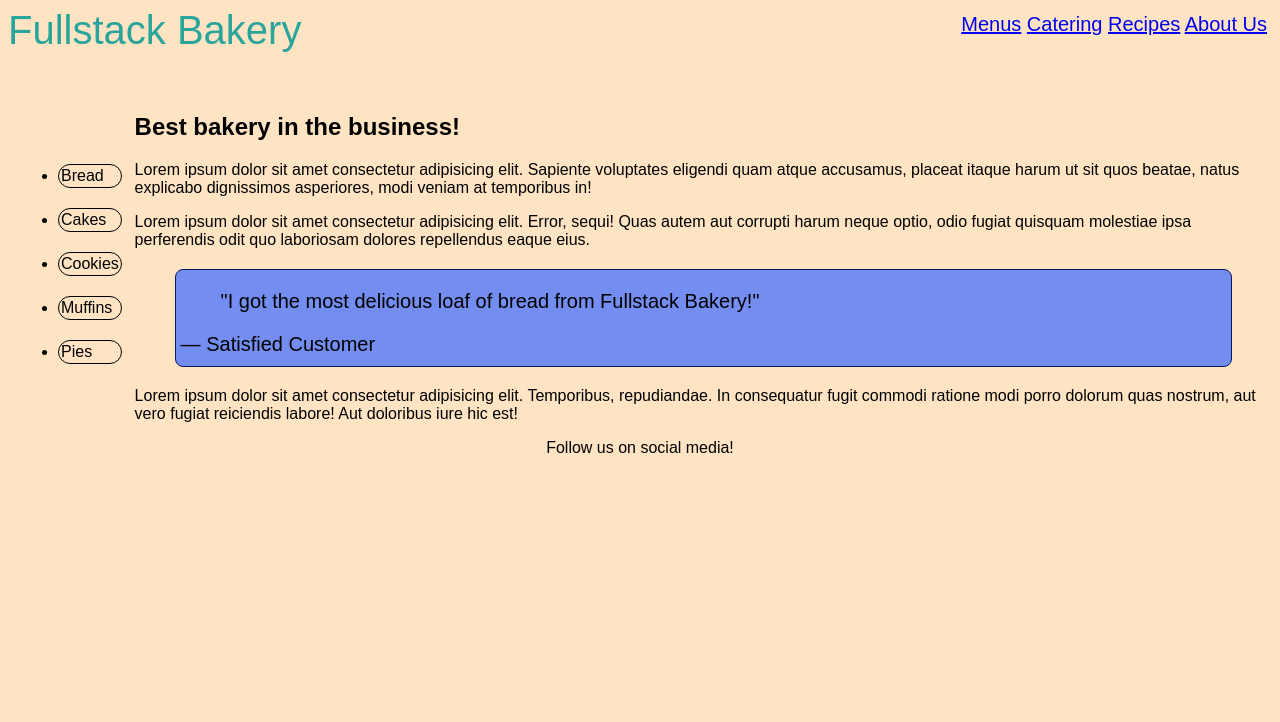
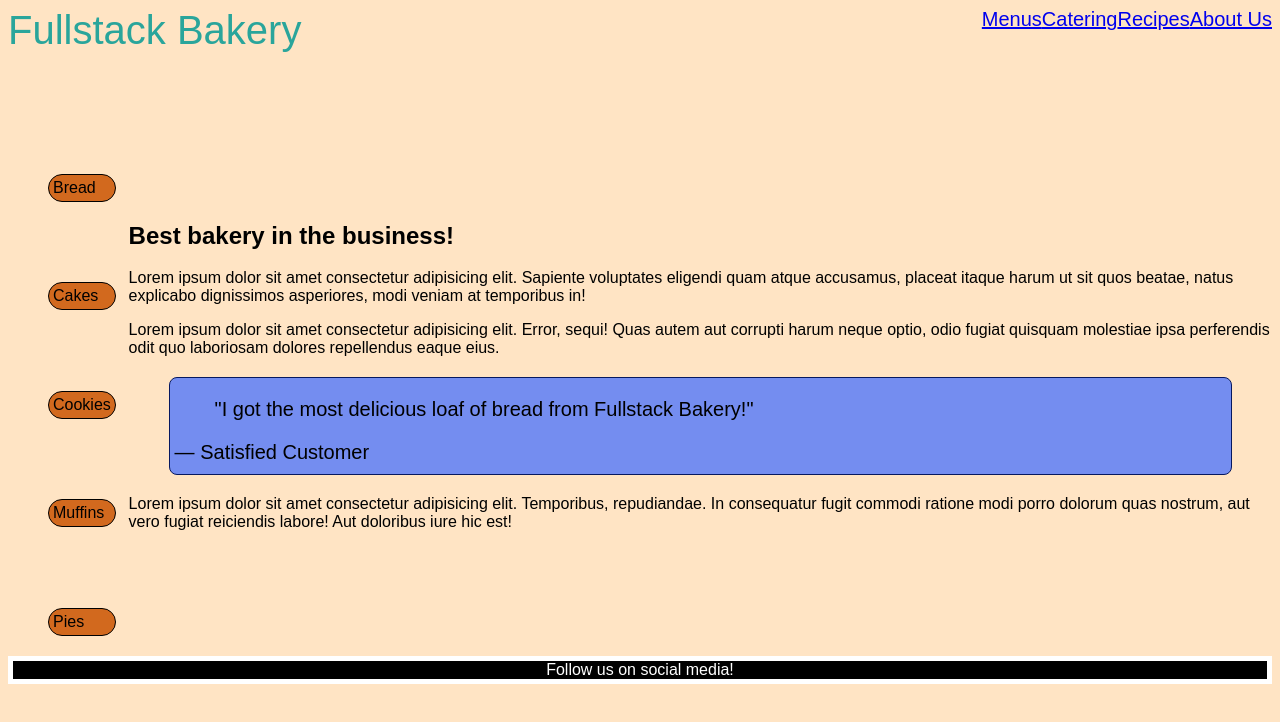
Before and after one commit to abanta6/Unit1.Fullstackbakery, a plain HTML site: page index.html in a window 1280 px wide. Drawn offline with Linux system fonts and the light colour scheme.

Commit message:
Final touches on Footer and sidebar

```diff
--- a/index.css
+++ b/index.css
@@ -9,31 +9,32 @@ header {
   align-items: flex-start;
 }
 nav {
-  margin-top: %;
-  padding: 5px;
+  display: flex;
+  justify-content: left;
+  justify-content: space-between;
 }
 .brand {
   color: rgb(42, 165, 155);
   font-size: 40px;
   flex-grow: 1;
   margin-top: 0%;
+  height: 100%;
 }
 
 .baked {
+  list-style-type: none;
   border: 1px double black;
-
   border-radius: 50px;
-  padding: 2px;
-  margin-top: auto;
+  padding: 4px;
+  margin-top: 100%;
   margin-bottom: 20px;
-  margin-left: 10px;
   margin-right: 1vw;
+  background-color: chocolate;
 }
 .container {
   display: flex;
   align-items: center;
   justify-content: center;
-  height: 100%;
 }
 .testimonial {
   border: 1px double rgb(6, 24, 96);
@@ -46,4 +47,8 @@ nav {
 footer {
   display: flex;
   justify-content: center;
+  flex-wrap: wrap;
+  border: 5px solid;
+  background-color: black;
+  color: white;
 }
```
